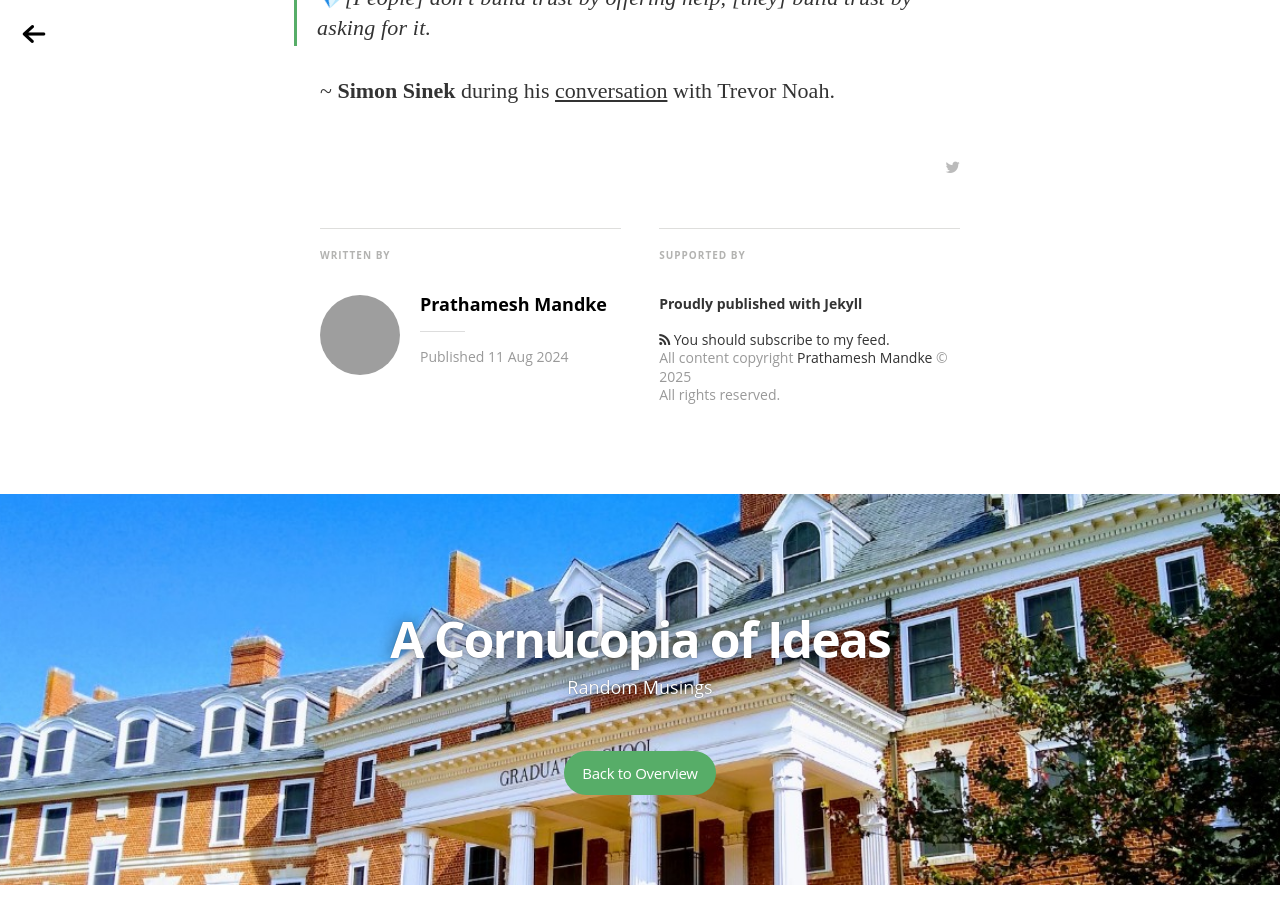
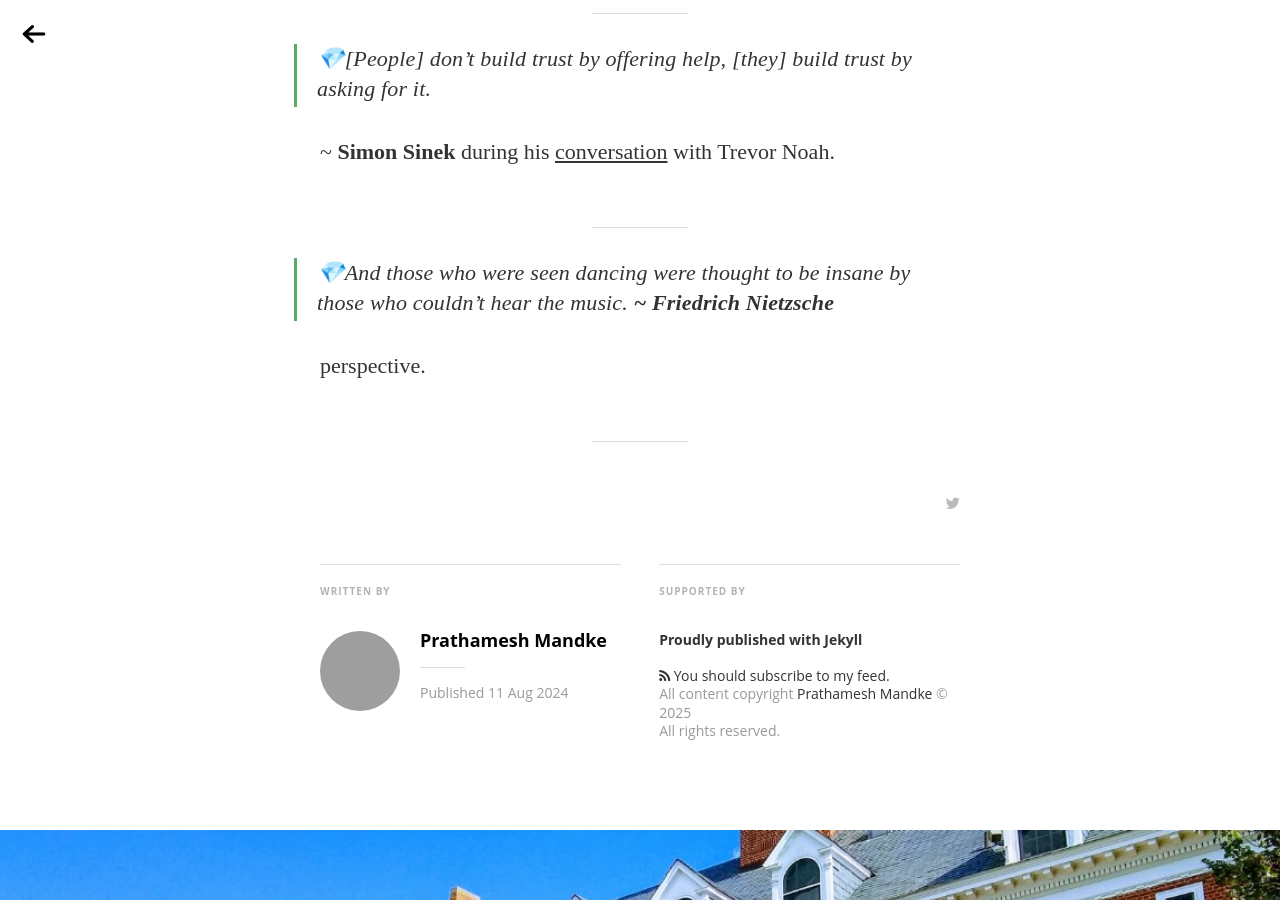
Before and after one commit to pkmandke/blog, a Jekyll site: the page built from _posts/2024-08-11-quotes.md, in a window 1280 px wide and 900 px high, scrolled down 9362 px. Built offline with Jekyll 4.4.1, drawn with Linux system fonts in a browser that asks for light colours; nearby versions of some CDN libraries; emoji names are drawn with the system emoji font; some web fonts are replaced; some of the changed text lies outside the part shown; grey boxes are pictures that could not be loaded.

Commit message:
nietzsche
Signed-off-by: Prathamesh Mandke <pkmandke@vt.edu>

```diff
--- a/_posts/2024-08-11-quotes.md
+++ b/_posts/2024-08-11-quotes.md
@@ -197,6 +197,16 @@ Beautiful practical musings by [Rohan Kamath](https://www.linkedin.com/in/rohank
 
 Contextually, this refers more to success or progress than money - which is just a vehicle (imo) in the quote to deliver the idea.
 
+---
+
 >:gem:[People] don't build trust by offering help, [they] build trust by asking for it.
 
 ~ **Simon Sinek** during his [conversation](https://youtu.be/CNBxIhxHHxM?t=863) with Trevor Noah.
+
+---
+
+>:gem:And those who were seen dancing were thought to be insane by those who couldn't hear the music. **~ Friedrich Nietzsche**
+
+perspective.
+
+---
```
Also changed, not shown: other parts of _posts/2024-08-11-quotes.md (+1 -1 lines).
